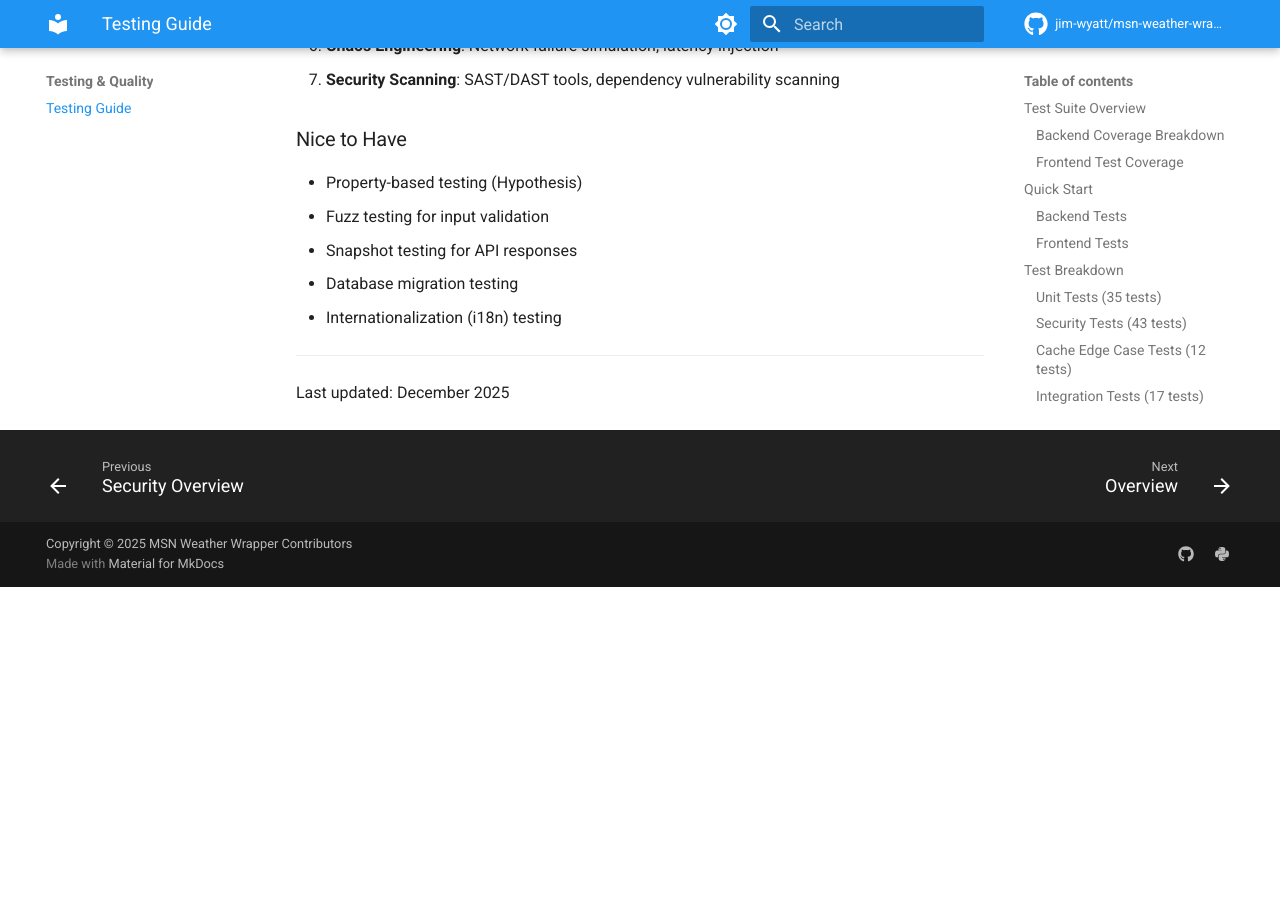
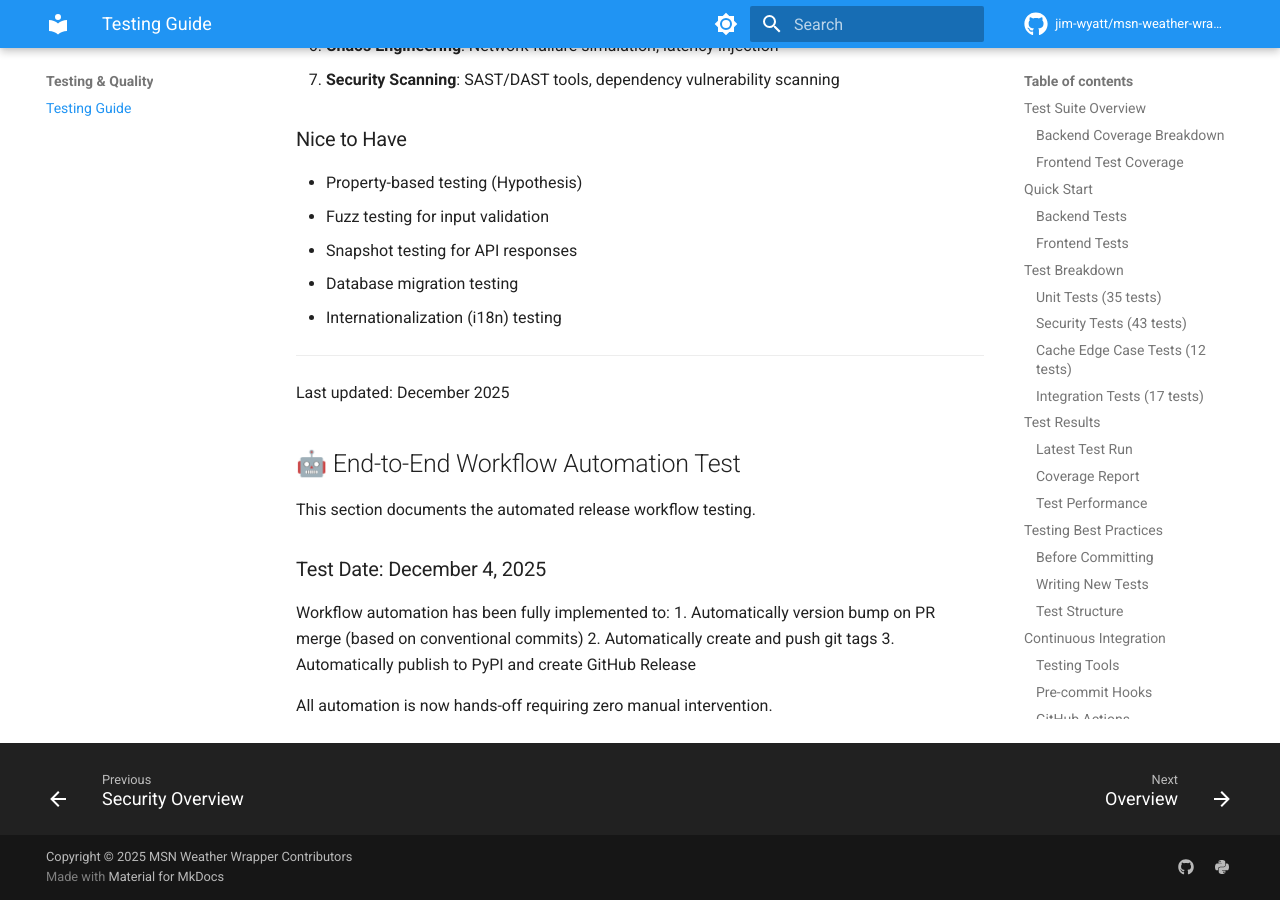
Before and after one commit to jim-wyatt/msn-weather-wrapper, an MkDocs documentation site: the page built from docs/TESTING.md, in a window 1280 px wide and 900 px high, scrolled down 18010 px. Built offline with MkDocs 1.6.1 and Material for MkDocs 9.7.7, drawn with Linux system fonts in a browser that asks for light colours; comment, search, counter and statistics services are not loaded; the version menu is left out; before the commit the page ends 18597 px from its top, so only the background shows below that.

Commit message:
test: Add end-to-end workflow automation test documentation (#46)

```diff
--- a/docs/TESTING.md
+++ b/docs/TESTING.md
@@ -716,3 +716,16 @@ When tests fail:
 ---
 
 Last updated: December 2025
+
+## 🤖 End-to-End Workflow Automation Test
+
+This section documents the automated release workflow testing.
+
+### Test Date: December 4, 2025
+
+Workflow automation has been fully implemented to:
+1. Automatically version bump on PR merge (based on conventional commits)
+2. Automatically create and push git tags
+3. Automatically publish to PyPI and create GitHub Release
+
+All automation is now hands-off requiring zero manual intervention.
```
